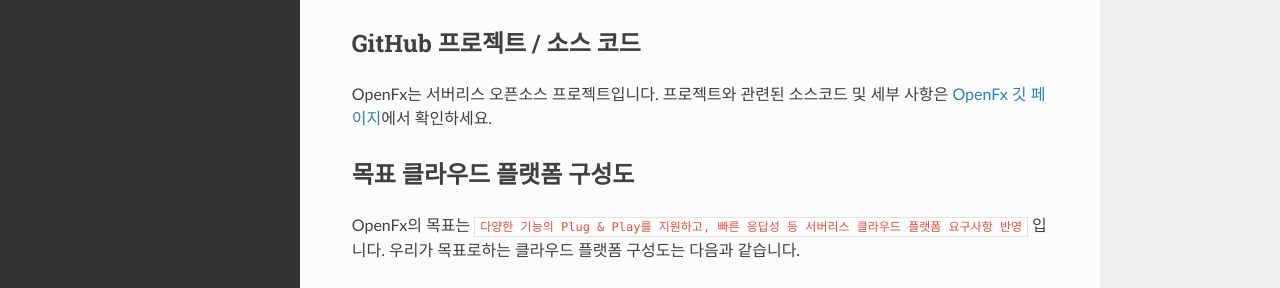
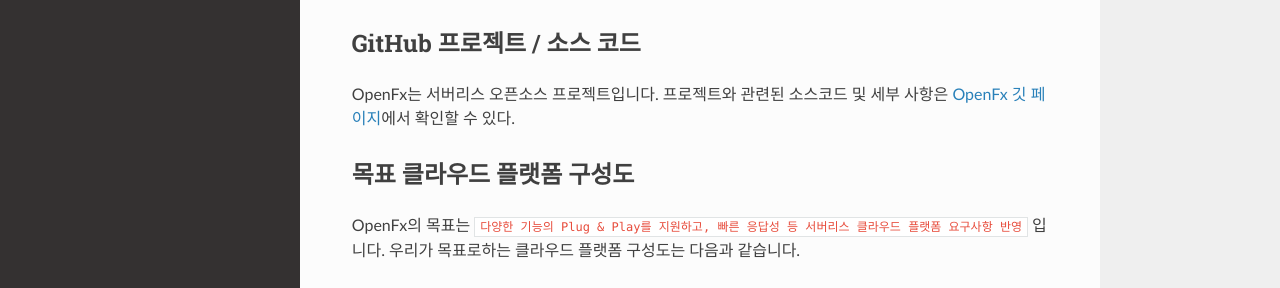
Before and after one commit to OpenFx-IRIS/OpenFx-IRIS, a Sphinx documentation site: the page built from docs/source/6_roadmap/index.md, in a window 1280 px wide and 900 px high. Shown: the part 136-424 px from the top of the window. Built offline with Sphinx 7.4.7 and the Read the Docs theme 2.0.0, drawn with Linux system fonts in a browser that asks for light colours.

Commit message:
docs: 어체 통일

```diff
--- a/docs/source/6_roadmap/index.md
+++ b/docs/source/6_roadmap/index.md
@@ -2,7 +2,7 @@
 
 #### GitHub 프로젝트 / 소스 코드
 
-OpenFx는 서버리스 오픈소스 프로젝트입니다. 프로젝트와 관련된 소스코드 및 세부 사항은 [OpenFx 깃 페이지](https://github.com/keti-openfx/openfx)에서 확인하세요.
+OpenFx는 서버리스 오픈소스 프로젝트입니다. 프로젝트와 관련된 소스코드 및 세부 사항은 [OpenFx 깃 페이지](https://github.com/keti-openfx/openfx)에서 확인할 수 있다.
 
 
 
```
